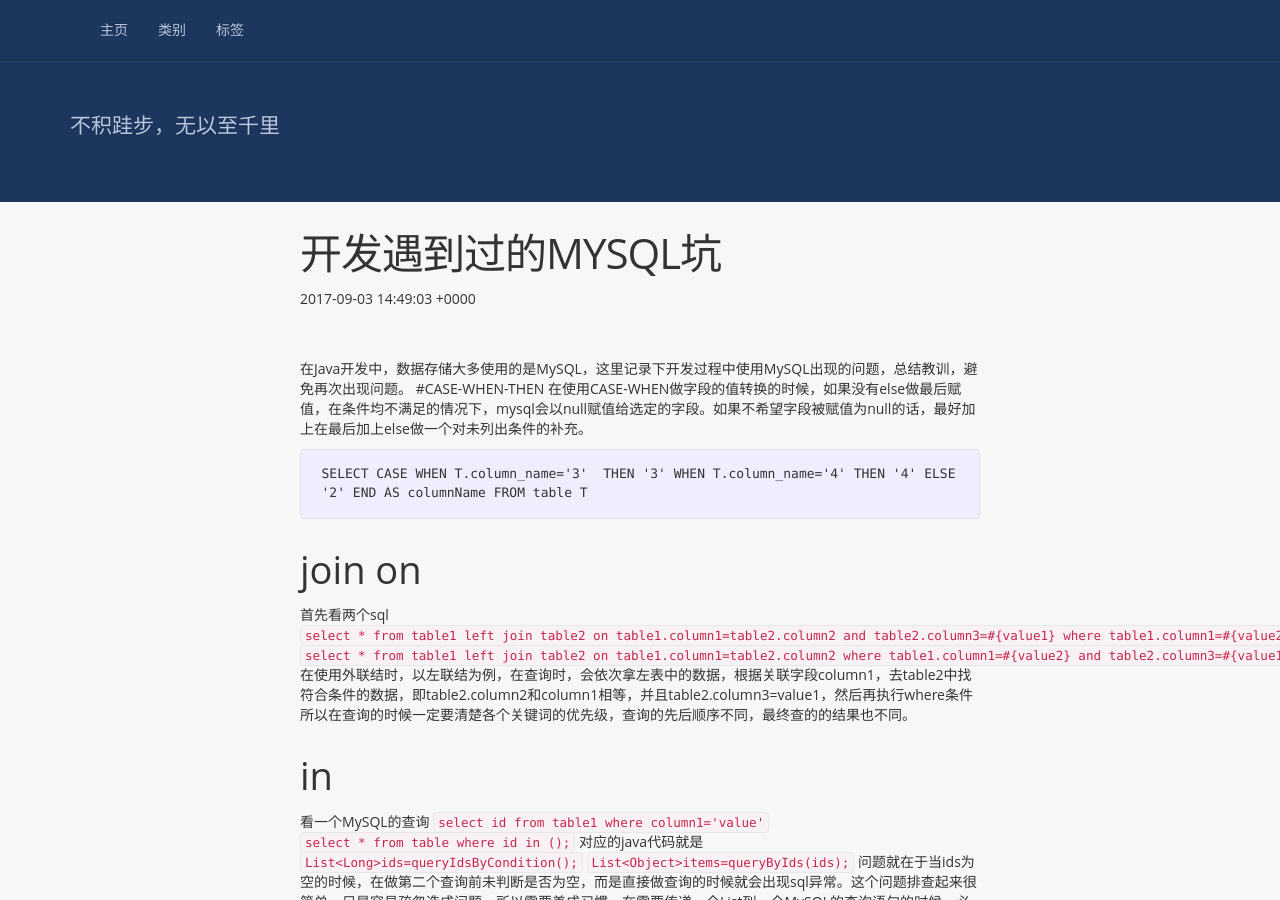
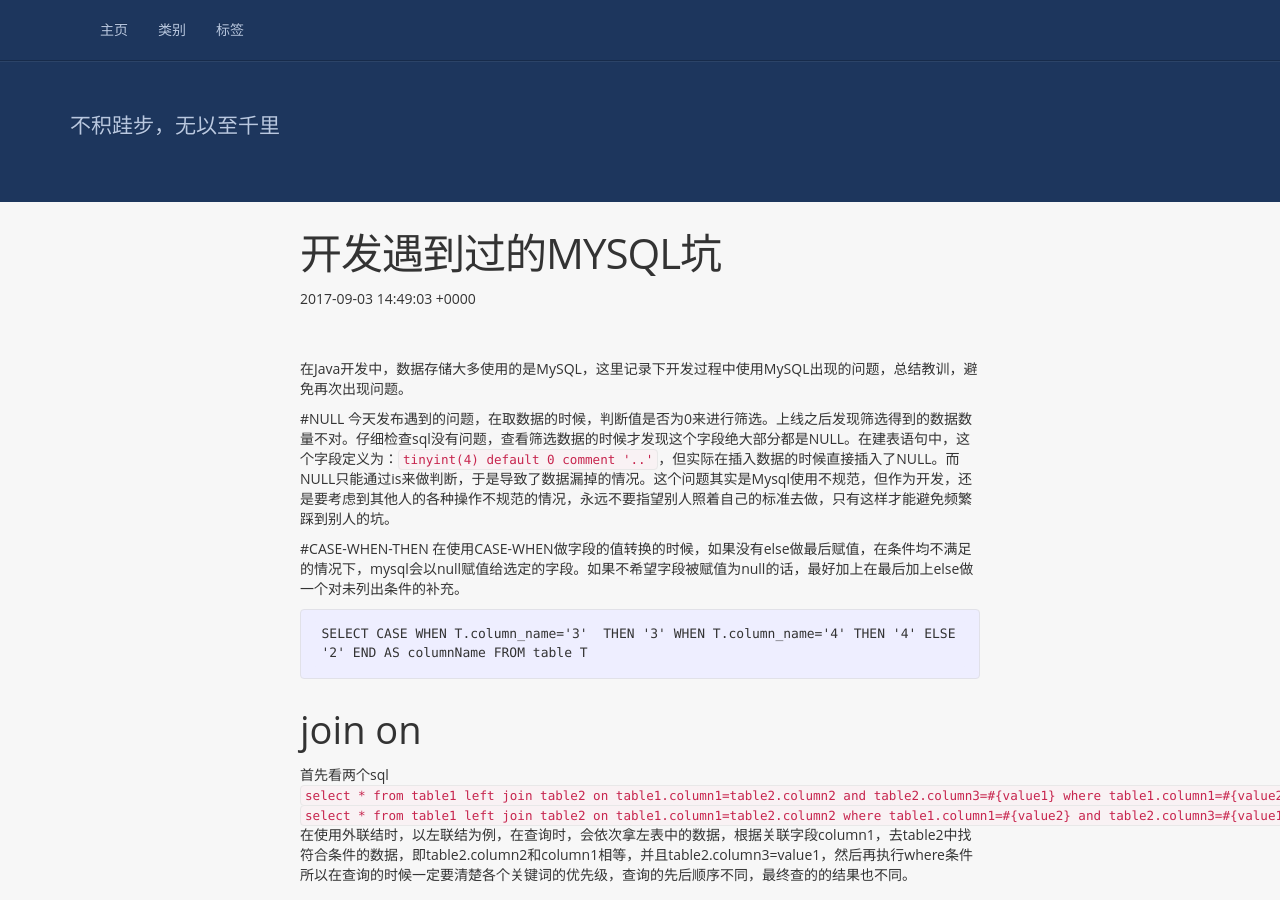
Before and after one commit to honchy/swa19.github.io, a Jekyll site: the page built from _posts/2017/201709/2017-09-04-mysql_lesson.md, in a window 1280 px wide and 900 px high. Built offline with Jekyll 4.4.1, drawn with Linux system fonts in a browser that asks for light colours.

Commit message:
Update 2017-09-04-mysql_lesson.md
mysql之null

```diff
--- a/_posts/2017/201709/2017-09-04-mysql_lesson.md
+++ b/_posts/2017/201709/2017-09-04-mysql_lesson.md
@@ -7,6 +7,10 @@ tags: mysql
 ---
 
 在Java开发中，数据存储大多使用的是MySQL，这里记录下开发过程中使用MySQL出现的问题，总结教训，避免再次出现问题。
+
+#NULL
+今天发布遇到的问题，在取数据的时候，判断值是否为0来进行筛选。上线之后发现筛选得到的数据数量不对。仔细检查sql没有问题，查看筛选数据的时候才发现这个字段绝大部分都是NULL。在建表语句中，这个字段定义为：`tinyint(4) default 0 comment '..'`，但实际在插入数据的时候直接插入了NULL。而NULL只能通过is来做判断，于是导致了数据漏掉的情况。这个问题其实是Mysql使用不规范，但作为开发，还是要考虑到其他人的各种操作不规范的情况，永远不要指望别人照着自己的标准去做，只有这样才能避免频繁踩到别人的坑。
+
 #CASE-WHEN-THEN
 在使用CASE-WHEN做字段的值转换的时候，如果没有else做最后赋值，在条件均不满足的情况下，mysql会以null赋值给选定的字段。如果不希望字段被赋值为null的话，最好加上在最后加上else做一个对未列出条件的补充。
 
```
